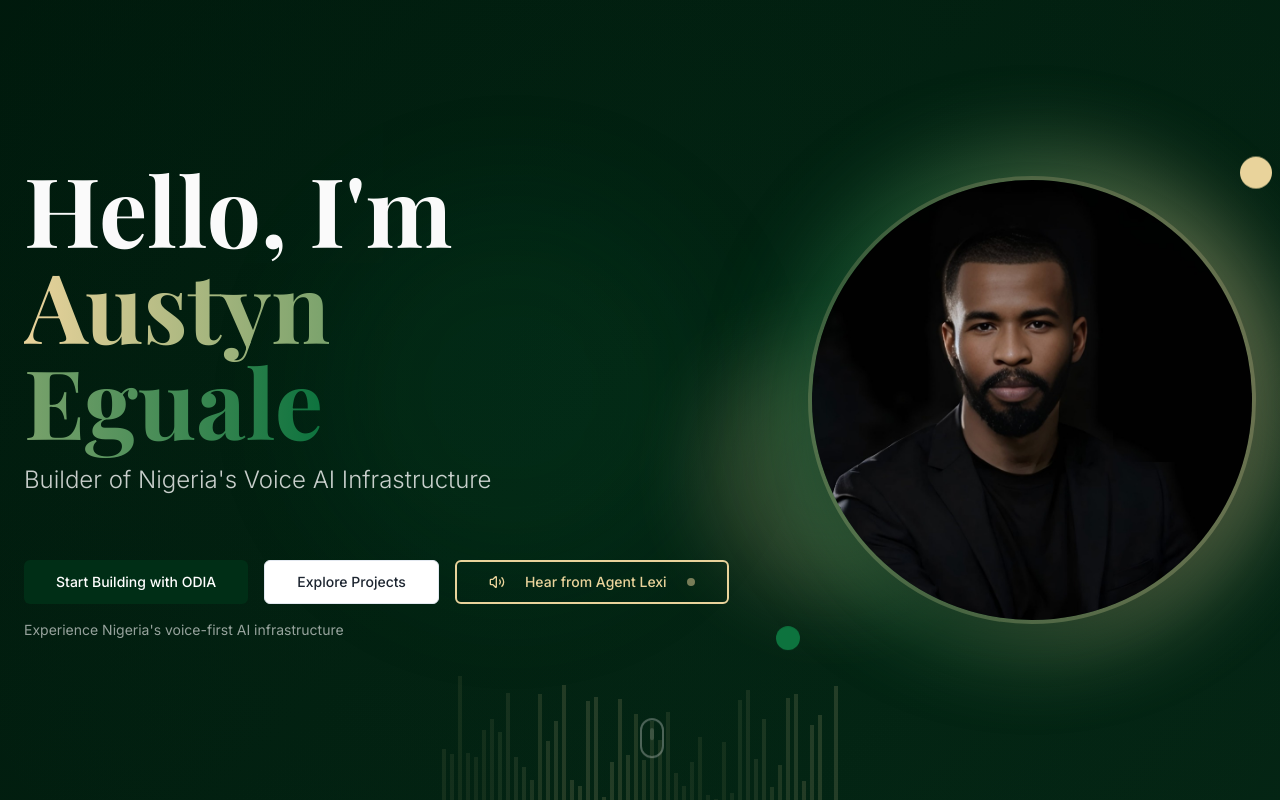
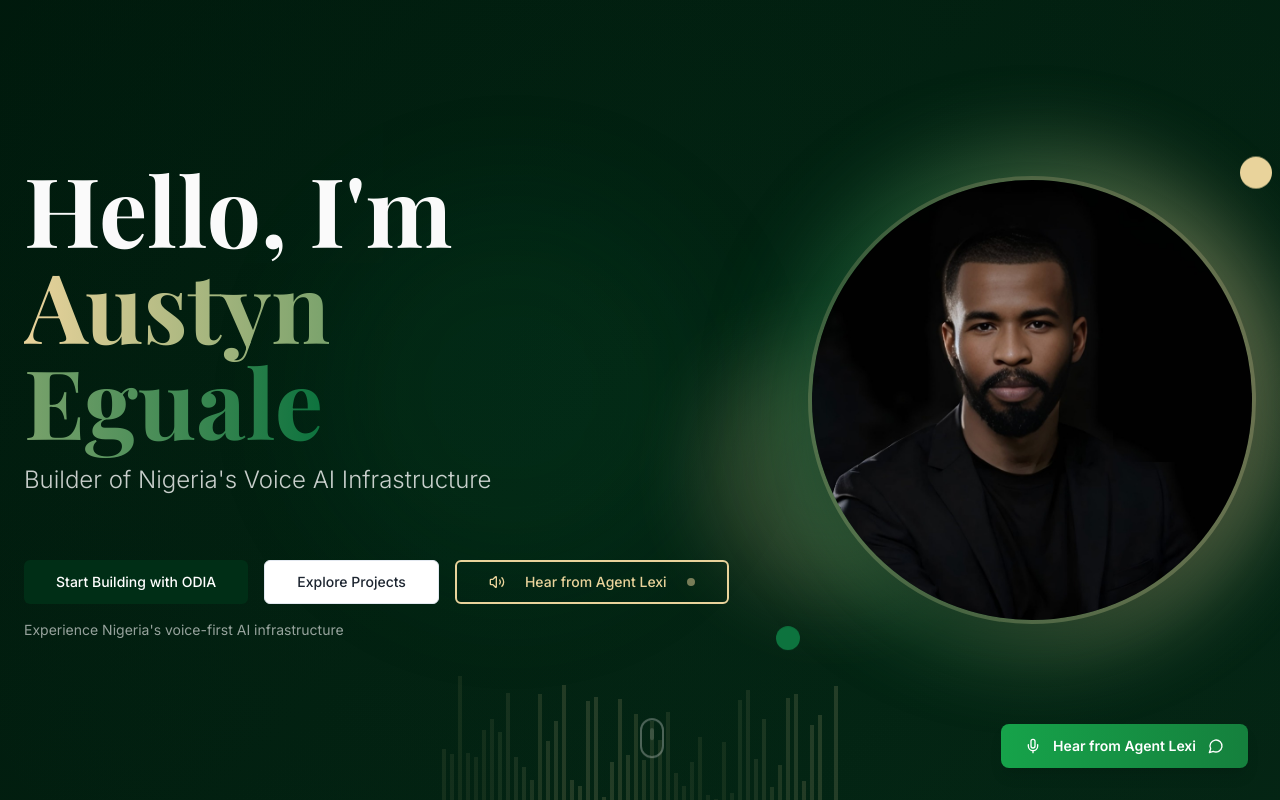
Before and after one commit to Odiabackend099/austyn-voice-visionary, a React (Vite) app: page / in a window 1280 px wide. Shown: the top 800 px of the page. Built offline with nearby package versions, Linux system fonts and the light colour scheme.

Commit message:
Add Lexi chat interface
Create and integrate the chat user interface for "Hear from Agent Lexi" to provide a functional voice-first AI experience.

```diff
--- /dev/null
+++ b/src/components/AgentLexiChat.tsx
@@ -0,0 +1,44 @@
+import { useState } from 'react';
+import { Button } from '@/components/ui/button';
+import { Dialog, DialogContent, DialogHeader, DialogTitle, DialogTrigger } from '@/components/ui/dialog';
+import { Mic, MessageCircle } from 'lucide-react';
+import ChatInterface from './ChatInterface';
+
+const AgentLexiChat = () => {
+  const [isOpen, setIsOpen] = useState(false);
+
+  return (
+    <Dialog open={isOpen} onOpenChange={setIsOpen}>
+      <DialogTrigger asChild>
+        <Button
+          className="bg-gradient-to-r from-green-600 to-green-700 hover:from-green-700 hover:to-green-800 text-white font-semibold py-3 px-6 rounded-lg shadow-lg hover:shadow-xl transition-all duration-300 transform hover:scale-105"
+          size="lg"
+        >
+          <div className="flex items-center gap-3">
+            <Mic className="h-5 w-5" />
+            <span>Hear from Agent Lexi</span>
+            <MessageCircle className="h-5 w-5" />
+          </div>
+        </Button>
+      </DialogTrigger>
+
+      <DialogContent className="max-w-4xl h-[80vh] p-0 bg-background border-border">
+        <DialogHeader className="p-6 pb-0">
+          <DialogTitle className="text-2xl font-display font-bold text-foreground flex items-center gap-3">
+            <div className="w-10 h-10 rounded-full bg-gradient-to-r from-green-600 to-green-700 flex items-center justify-center">
+              <Mic className="h-5 w-5 text-white" />
+            </div>
+            Agent Lexi
+            <span className="text-sm font-normal text-muted-foreground">Nigeria's Voice-First AI</span>
+          </DialogTitle>
+        </DialogHeader>
+
+        <div className="flex-1 p-6 pt-0">
+          <ChatInterface />
+        </div>
+      </DialogContent>
+    </Dialog>
+  );
+};
+
+export default AgentLexiChat;
--- a/src/pages/Index.tsx
+++ b/src/pages/Index.tsx
@@ -7,6 +7,7 @@ import TestimonialsSection from '@/components/TestimonialsSection';
 import SocialSection from '@/components/SocialSection';
 import Footer from '@/components/Footer';
 import SEOHead from '@/components/SEOHead';
+import AgentLexiChat from '@/components/AgentLexiChat';
 const Index = () => {
   return (
     <main id="main-content" className="min-h-screen bg-background">
@@ -24,6 +25,12 @@ const Index = () => {
       <TestimonialsSection />
       <AISchoolSection />
       <SocialSection />
+
+      {/* Agent Lexi Chat - Fixed position for easy access */}
+      <div className="fixed bottom-8 right-8 z-50">
+        <AgentLexiChat />
+      </div>
+
       <Footer />
     </main>
   );
```
